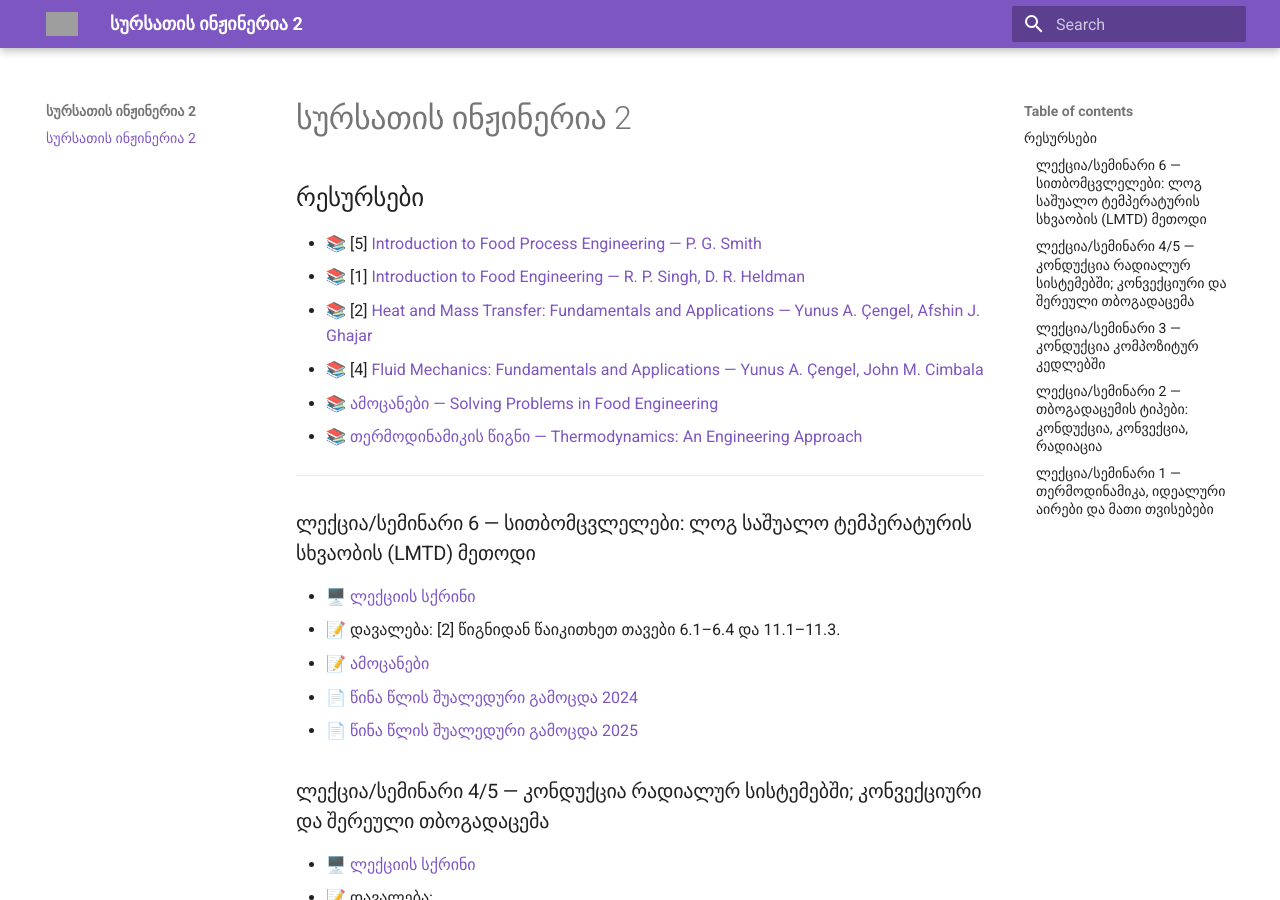
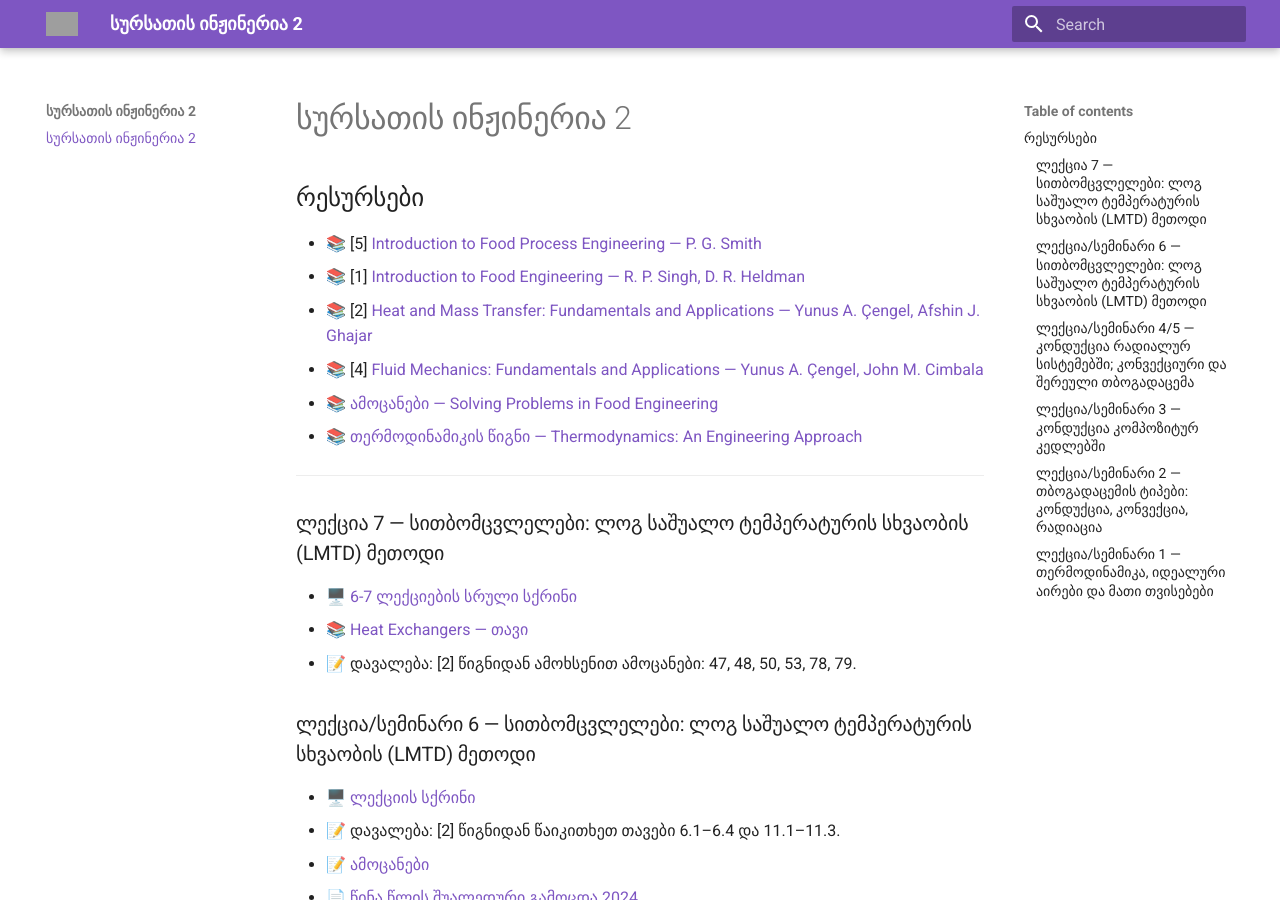
Before and after one commit to gugavar/food-processing-engineering-2-fall-2026, an MkDocs documentation site: the page built from docs/index.md, in a window 1280 px wide and 900 px high. Built offline with MkDocs 1.6.1 and Material for MkDocs 9.7.7, drawn with Linux system fonts in a browser that asks for light colours; grey boxes are pictures that could not be loaded.

Commit message:
Update index.md

```diff
--- a/docs/index.md
+++ b/docs/index.md
@@ -10,6 +10,13 @@
 - 📚 [თერმოდინამიკის წიგნი — Thermodynamics: An Engineering Approach](https://drive.google.com/file/d/1yE8xhtH37rxvtgogK9Cs60tKmCRgruip/view?usp=drive_link)
 
 ---
+
+### ლექცია 7 — სითბომცვლელები: ლოგ საშუალო ტემპერატურის სხვაობის (LMTD) მეთოდი
+
+- 🖥️ [6-7 ლექციების სრული სქრინი ](https://drive.google.com/file/d/1P9XDNXemhpDMOEi_dThbmPmHR_XEJvlF/view?usp=drive_link)
+- 📚 [Heat Exchangers — თავი](https://drive.google.com/file/d/1U-Xj5T8qJb3z3-0imJx0kBb7k4OnKc45/view?usp=drive_link)
+- 📝 დავალება: [2] წიგნიდან ამოხსენით ამოცანები: 47, 48, 50, 53, 78, 79.
+
 ### ლექცია/სემინარი 6 — სითბომცვლელები: ლოგ საშუალო ტემპერატურის სხვაობის (LMTD) მეთოდი
 
 - 🖥️ [ლექციის სქრინი](https://drive.google.com/file/d/1ZHJEsGGC2yuSXj8SFcwydwqcbgmeBfav/view?usp=drive_link)
```
